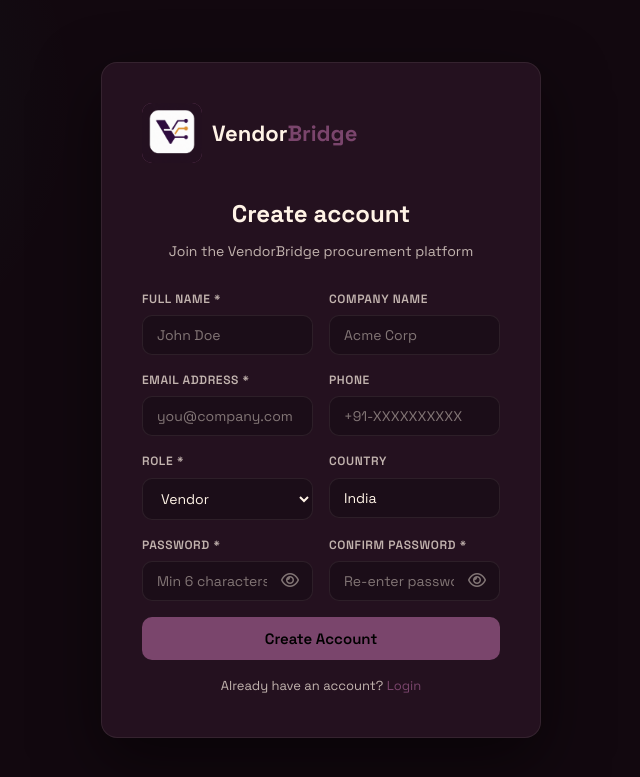
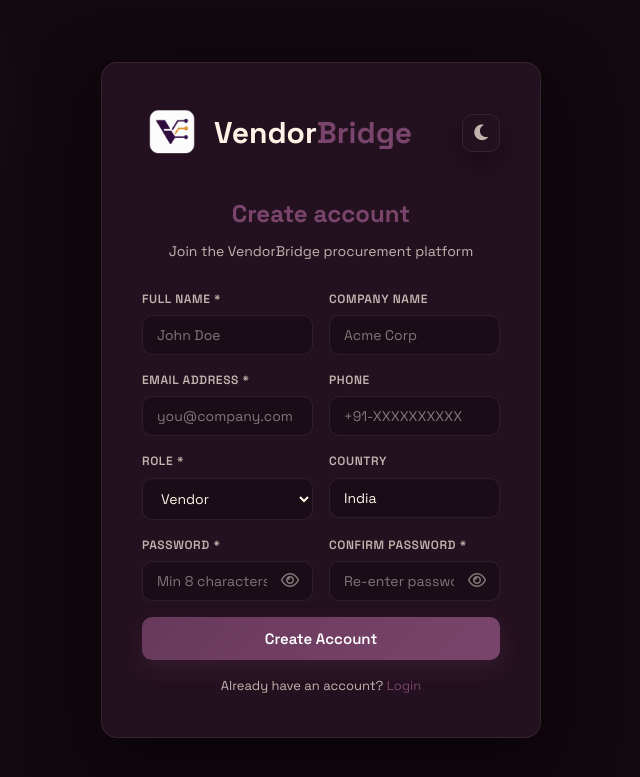
Before and after one commit to NeelSavsani/VendorBridge, a PHP site: page /auth/register.html in a window 1280 px wide. Shown: the top 777 px of the page, without its empty margins (319-959 px from the left). Run offline with PHP 8.4, Linux system fonts and the light colour scheme.

Commit message:
Updated Login & Register

```diff
--- a/frontend/assets/css/app.css
+++ b/frontend/assets/css/app.css
@@ -127,14 +127,13 @@ a:hover { color: var(--accent-hover); }
 }
 .auth-logo .logo-icon {
   width: 60px; height: 60px;
-  background: var(--accent);
   border-radius: 10px;
   display: flex; align-items: center; justify-content: center;
   font-size: 20px; font-weight: 700; color: #000;
 }
-.auth-logo .logo-text { font-size: 22px; font-weight: 700; color: var(--text-primary); }
+.auth-logo .logo-text { font-size: 30px; font-weight: 700; color: var(--text-primary); }
 .auth-logo .logo-text span { color: var(--accent); }
-.auth-title { font-size: 24px; font-weight: 700; margin-bottom: 6px; text-align: center; }
+.auth-title { font-size: 24px; font-weight: 700; margin-bottom: 6px; text-align: center; color: var(--accent); }
 .auth-subtitle { color: var(--text-secondary); margin-bottom: 28px; font-size: 14px; text-align: center; }
 
 /* ---- LAYOUT ---- */
@@ -406,8 +405,30 @@ textarea { resize: vertical; min-height: 80px; }
   white-space: nowrap;
 }
 .btn:disabled { opacity: 0.5; cursor: not-allowed; }
-.btn-primary { background: var(--accent); color: #000; }
-.btn-primary:hover { background: var(--accent-hover); }
+.btn-primary {
+  background: linear-gradient(
+    135deg,
+    #68395c 0%,
+    #7a456c 100%
+  );
+  color: #fff;
+  box-shadow: 0 8px 20px rgba(104, 57, 92, 0.25);
+  transition: all 0.25s ease;
+}
+
+.btn-primary:hover {
+  transform: translateY(-2px);
+  background: linear-gradient(
+    135deg,
+    #764367 0%,
+    #8b547d 100%
+  );
+  box-shadow: 0 12px 28px rgba(104, 57, 92, 0.4);
+}
+
+.btn-primary:active {
+  transform: translateY(0);
+}
 .btn-secondary { background: var(--bg-hover); color: var(--text-primary); border: 1px solid var(--border); }
 .btn-secondary:hover { border-color: var(--border-light); background: var(--border); }
 .btn-danger { background: var(--danger-dim); color: var(--danger); border: 1px solid var(--danger-dim); }
@@ -869,3 +890,215 @@ textarea { resize: vertical; min-height: 80px; }
     right: 12px;
   }
 }
+
+/* Theme Toggle */
+.theme-toggle {
+  width: 46px;
+  height: 46px;
+  border: 1px solid var(--border);
+  border-radius: 12px;
+  background: var(--bg-card);
+  color: var(--text-primary);
+  cursor: pointer;
+  z-index: 999;
+  display: flex;
+  align-items: center;
+  justify-content: center;
+  font-size: 18px;
+  transition: all 0.25s ease;
+  box-shadow: var(--shadow);
+}
+
+.theme-toggle:hover {
+  transform: translateY(-2px);
+  border-color: var(--accent);
+  color: var(--accent);
+}
+
+/* Light Theme */
+body.light-theme {
+  --bg-primary: #f7f5f3;
+  --bg-secondary: #ffffff;
+  --bg-card: #ffffff;
+  --bg-hover: #f1ece8;
+
+  --border: rgba(56, 25, 50, 0.08);
+  --border-light: rgba(56, 25, 50, 0.16);
+
+  --text-primary: #2b1b26;
+  --text-secondary: rgba(43, 27, 38, 0.75);
+  --text-muted: rgba(43, 27, 38, 0.5);
+
+  background: var(--bg-primary);
+  color: var(--text-primary);
+}
+
+body.light-theme .auth-box,
+body.light-theme .card,
+body.light-theme .sidebar,
+body.light-theme .topbar {
+  box-shadow: 0 10px 40px rgba(0,0,0,0.06);
+}
+
+.auth-logo {
+  display: flex;
+  align-items: center;
+  gap: 12px;
+}
+
+.theme-toggle {
+  margin-left: auto;
+
+  width: 38px;
+  height: 38px;
+
+  border: 1px solid var(--border);
+  border-radius: 10px;
+
+  background: transparent;
+  color: var(--text-secondary);
+
+  cursor: pointer;
+
+  display: flex;
+  align-items: center;
+  justify-content: center;
+
+  transition: all 0.25s ease;
+}
+
+.theme-toggle:hover {
+  color: var(--accent);
+  border-color: var(--accent);
+  background: rgba(122, 69, 108, 0.08);
+}
+
+/* ==========================
+   COMPLETE LIGHT THEME FIXES
+   ========================== */
+
+body.light-theme {
+  --bg-primary: #f7f5f3;
+  --bg-secondary: #ffffff;
+  --bg-card: #ffffff;
+  --bg-hover: #f4efeb;
+
+  --border: rgba(56, 25, 50, 0.08);
+  --border-light: rgba(56, 25, 50, 0.15);
+
+  --text-primary: #2b1b26;
+  --text-secondary: rgba(43, 27, 38, 0.75);
+  --text-muted: rgba(43, 27, 38, 0.55);
+
+  --accent: #7a456c;
+  --accent-hover: #68395c;
+  --accent-dim: rgba(122, 69, 108, 0.08);
+
+  background: var(--bg-primary);
+  color: var(--text-primary);
+}
+
+/* Cards / Containers */
+body.light-theme .auth-box,
+body.light-theme .card,
+body.light-theme .modal,
+body.light-theme .sidebar,
+body.light-theme .topbar {
+  background: var(--bg-card);
+  border-color: var(--border);
+  box-shadow: 0 10px 40px rgba(0,0,0,0.06);
+}
+
+/* Inputs */
+body.light-theme input,
+body.light-theme select,
+body.light-theme textarea {
+  background: #ffffff;
+  color: var(--text-primary);
+  border-color: var(--border);
+}
+
+body.light-theme input::placeholder,
+body.light-theme textarea::placeholder {
+  color: var(--text-muted);
+}
+
+body.light-theme select option {
+  background: #ffffff;
+  color: var(--text-primary);
+}
+
+/* Tables */
+body.light-theme thead th {
+  background: #faf8f7;
+}
+
+body.light-theme tbody tr:hover td {
+  background: #faf8f7;
+}
+
+/* Search Bar */
+body.light-theme .search-bar {
+  background: #ffffff;
+}
+
+/* Demo Credentials */
+body.light-theme .demo-cred:hover {
+  background: #f6f4f2;
+}
+
+/* Sidebar */
+body.light-theme .sidebar {
+  background: #ffffff;
+}
+
+body.light-theme .nav-item:hover {
+  background: #f6f4f2;
+}
+
+body.light-theme .user-card:hover {
+  background: #f6f4f2;
+}
+
+/* Buttons */
+body.light-theme .btn-secondary {
+  background: #ffffff;
+  border-color: var(--border);
+}
+
+body.light-theme .btn-secondary:hover {
+  background: #f6f4f2;
+}
+
+/* Theme Toggle */
+body.light-theme .theme-toggle {
+  background: #ffffff;
+  color: #f59e0b;
+  border-color: var(--border);
+}
+
+body.light-theme .theme-toggle:hover {
+  background: #fff7e6;
+  border-color: #f59e0b;
+}
+
+/* Auth Background Glow */
+body.light-theme .auth-page::before {
+  background: radial-gradient(
+    circle,
+    rgba(122, 69, 108, 0.08) 0%,
+    transparent 70%
+  );
+}
+
+body.light-theme .auth-page::after {
+  background: radial-gradient(
+    circle,
+    rgba(122, 69, 108, 0.06) 0%,
+    transparent 70%
+  );
+}
+
+body.light-theme .auth-page {
+  background: var(--bg-primary);
+}
--- a/frontend/auth/register.html
+++ b/frontend/auth/register.html
@@ -10,12 +10,17 @@
 <body>
 <div class="auth-page">
   <div class="auth-box" style="max-width:520px;">
-    <div class="auth-logo">
-<div class="logo-icon">
-  <img src="../assets/images/Logo.png" alt="VendorBridge Logo">
+<div class="auth-logo">
+  <div class="logo-icon">
+    <img src="../assets/images/Logo.png" alt="VendorBridge Logo">
+  </div>
+
+  <div class="logo-text">Vendor<span>Bridge</span></div>
+
+  <button id="theme-toggle" class="theme-toggle">
+    <i class="fa-solid fa-moon"></i>
+  </button>
 </div>
-      <div class="logo-text">Vendor<span>Bridge</span></div>
-    </div>
     <h1 class="auth-title">Create account</h1>
     <p class="auth-subtitle">Join the VendorBridge procurement platform</p>
 
@@ -65,7 +70,7 @@
         <div class="form-group">
   <label>Password *</label>
   <div class="password-wrapper">
-    <input type="password" id="password" placeholder="Min 6 characters" required>
+    <input type="password" id="password" placeholder="Min 8 characters" required>
 <span class="password-toggle" onclick="togglePassword('password', this)">
   <i class="fa-regular fa-eye"></i>
 </span>  </div>
@@ -75,7 +80,7 @@
   <label>Confirm Password *</label>
   <div class="password-wrapper">
     <input type="password" id="confirm_password" placeholder="Re-enter password" required>
-<span class="password-toggle" onclick="togglePassword('password', this)">
+<span class="password-toggle" onclick="togglePassword('confirm_password', this)">
   <i class="fa-regular fa-eye"></i>
 </span>
   </div>
@@ -86,9 +91,7 @@
       </button>
     </form>
     <div style="margin-top:16px; text-align:center; font-size:13px; color:var(--text-secondary);">
-      Already have an account? <a href="login.html">Login
-
-      </a>
+      Already have an account? <a href="login.html">Login</a>
     </div>
   </div>
 </div>
@@ -150,6 +153,49 @@ function togglePassword(id, el) {
   }
 }
 
+const themeToggle = document.getElementById('theme-toggle');
+
+const themeToggle = document.getElementById('theme-toggle');
+
+function updateTheme() {
+  const isLight = document.body.classList.contains('light-theme');
+
+  themeToggle.innerHTML = isLight
+    ? '<i class="fa-solid fa-sun"></i>'
+    : '<i class="fa-solid fa-moon"></i>';
+}
+
+if (localStorage.getItem('theme') === 'light') {
+  document.body.classList.add('light-theme');
+}
+
+updateTheme();
+
+themeToggle.addEventListener('click', () => {
+  document.body.classList.toggle('light-theme');
+
+  localStorage.setItem(
+    'theme',
+    document.body.classList.contains('light-theme')
+      ? 'light'
+      : 'dark'
+  );
+
+  updateTheme();
+});
+
+themeToggle.addEventListener('click', () => {
+  document.body.classList.toggle('light-theme');
+
+  const isLight = document.body.classList.contains('light-theme');
+
+  localStorage.setItem('theme', isLight ? 'light' : 'dark');
+
+  themeToggle.innerHTML = isLight
+    ? '<i class="fa-solid fa-moon"></i>'
+    : '<i class="fa-solid fa-sun"></i>';
+});
+
 </script>
 </body>
 </html>
```
Also changed, not shown: frontend/auth/login.html (+31 -5 lines).
